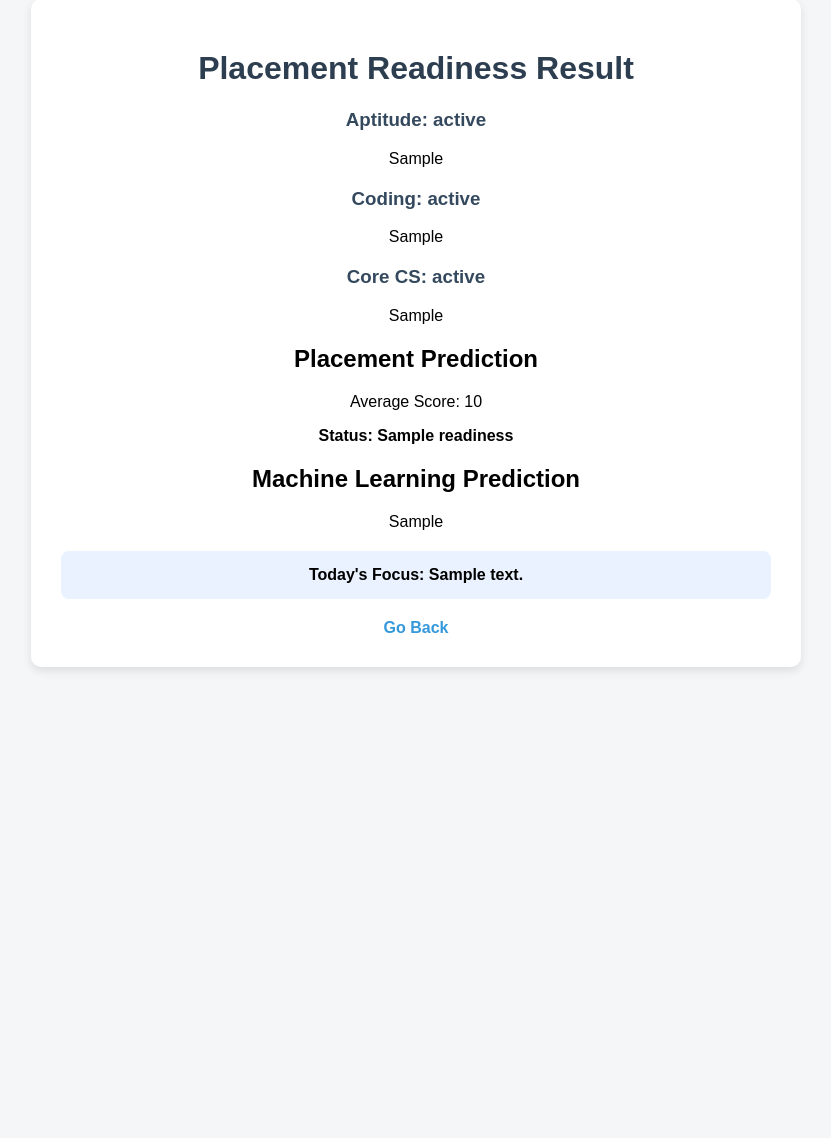
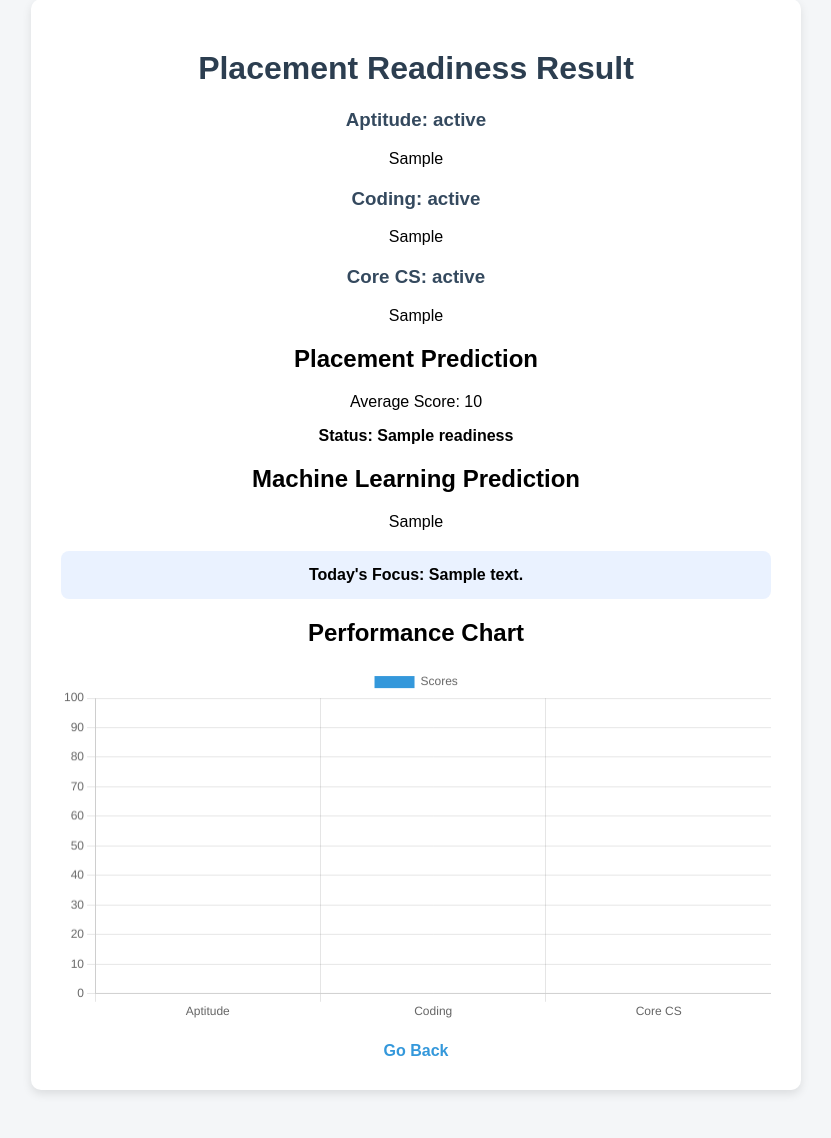
Before and after one commit to Devikadevumr/placement-preparation-tracker, a Flask app: template templates/result.html in a window 1280 px wide. Shown: the part 49-1187 px from the top of the page, without its empty margins (224-1055 px from the left). Before the commit the page ends 720 px from the top, so only its background shows below. Run offline with Flask 3, Linux system fonts and the light colour scheme; the template is opened without the code that fills it: most values are stand-ins (such as "Sample title", 1, 10 or a date in 2020).

Commit message:
Day 12: Added performance chart dashboard

```diff
--- a/app.py
+++ b/app.py
@@ -111,6 +111,10 @@
     readiness=readiness,
     average_score=average_score,
     ml_result=ml_result,
+    aptitude=aptitude,
+    coding=coding,
+    core=
+    core,
 
     )
 
--- a/templates/result.html
+++ b/templates/result.html
@@ -30,6 +30,35 @@
 <div class="focus">
 Today's Focus: {{ focus_message }}
 </div>
+<h2>Performance Chart</h2>
+
+<canvas id="scoreChart" width="400" height="200"></canvas>
+
+<script src="https://cdn.jsdelivr.net/npm/chart.js"></script>
+
+<script>
+const ctx = document.getElementById('scoreChart');
+
+new Chart(ctx, {
+    type: 'bar',
+    data: {
+        labels: ['Aptitude', 'Coding', 'Core CS'],
+        datasets: [{
+            label: 'Scores',
+            data: [{{ aptitude }}, {{ coding }}, {{ core }}],
+            backgroundColor: ['#3498db', '#2ecc71', '#e67e22']
+        }]
+    },
+    options: {
+        scales: {
+            y: {
+                beginAtZero: true,
+                max: 100
+            }
+        }
+    }
+});
+</script>
 
 <a href="/">Go Back</a>
 
```
